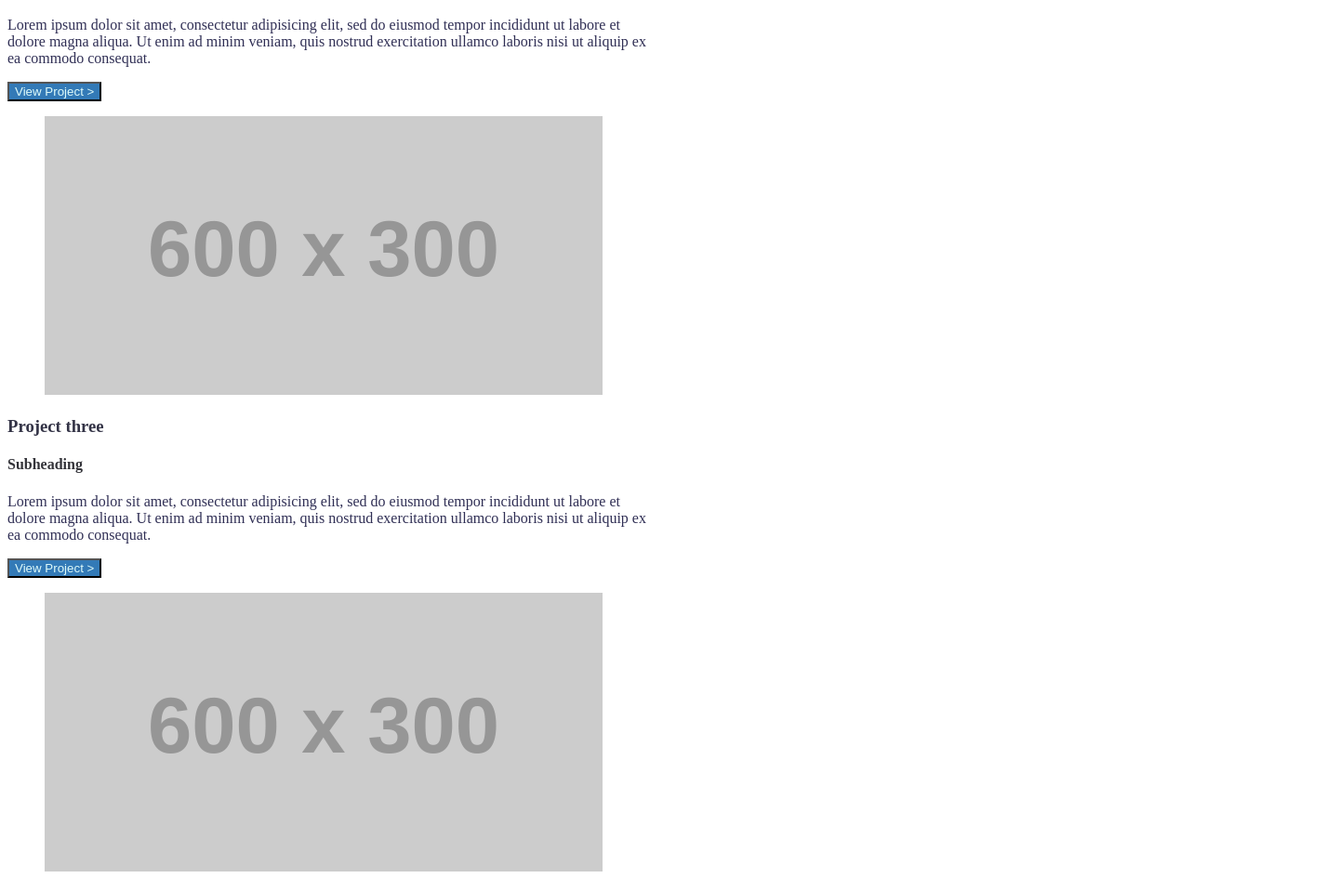
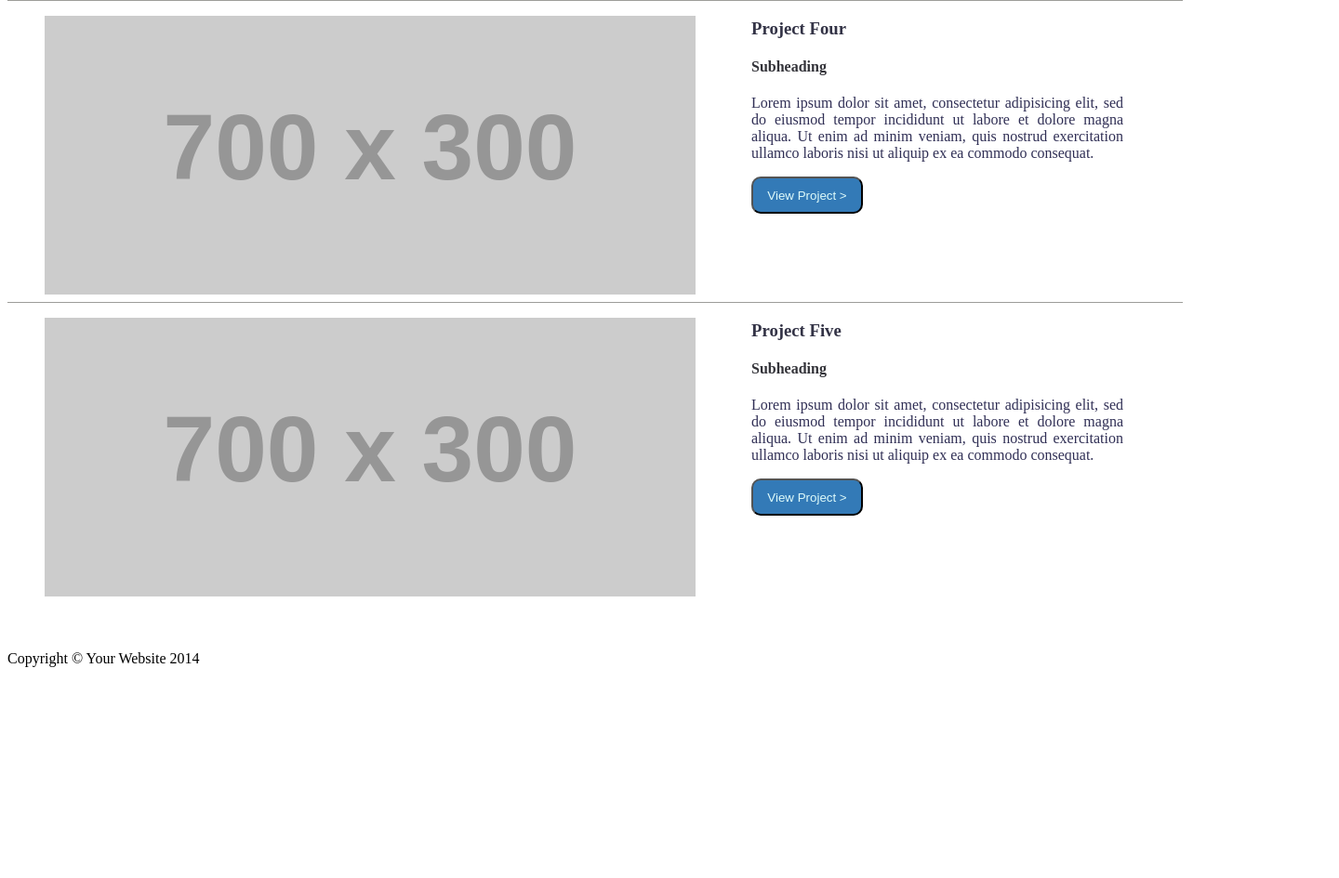
Before and after one commit to Salwasalwa/gabarit-2, a plain HTML site: page index.html in a window 1280 px wide. Shown: the part 1108-2053 px from the top of the page at 93% size, 1440 px wide, since content can reach past the window. After the commit the page ends 1842 px from the top, so only its background shows below. Drawn offline with Linux system fonts and the light colour scheme; placeholder pictures from the web are drawn by us.

Commit message:
Modifs html/css

```diff
--- a/css/style.css
+++ b/css/style.css
@@ -9,10 +9,24 @@ li {
 
 }
 header {
+    box-sizing: border-box;
     background-color: #222222;
     color: #9d9d99;
     height: 50px;
 
+}
+
+main {
+    margin: auto;
+}
+
+#titre {
+    margin-left: 50px;
+
+}
+h1, h2 {
+    box-sizing: border-box;
+    display: inline-block;
 }
 
 h1 {
@@ -21,27 +35,55 @@ h1 {
 
 h2 {
     color: #777777;
+    padding-left: 0.5em;
 }
 
 article{
     box-sizing: border-box;
+    margin: 0;
+    padding: 0;
+    height: 325px;
+    border-top: 1px solid #9d9d99;
+
+}
+
+img {
     float: left;
-    width: 700px;
+    max-width: 700px;
+    max-height: 300px;
 }
 
 h3 {
     color: #333346;
+    width: 50%;
+    margin-left: 800px;
 }
 
 h4 {
     color: #333339;
+    width: 50%;
+    margin-left: 800px;
+
 }
 
-p {
+article p {
     color: #302f55;
+    width: 400px;
+    margin-left: 800px;
+    text-align: justify;
+
 }
 
  button{
+     width: 120px;
+     height: 40px;
+     border-radius: 10px;
      background-color: #337ab7;
      color: #dffbfa;
  }
+
+footer {
+    float: left;
+    width: 100%;
+    text-align: left;
+}
--- a/index.html
+++ b/index.html
@@ -9,7 +9,7 @@
 
 <body>
     <header>
-        <nav>
+        <nav id="menu">
             <ul>
                 <li>Start Bootstrap</li>
                 <li>About</li>
@@ -19,67 +19,82 @@
         </nav>
     </header>
     <main>
-        <h1>Page headding</h1>
+        <section id="titre">
+            <h1>Page heading</h1>
             <h2>Secundary text</h2>
+        </section>
         <section>
             <article>
                 <figure>
-                    <img alt="project-one" src="http://placehold.it/600x300"/>
+                    <img alt="project-one" src="http://placehold.it/700x300"/>
                 </figure>
                 <h3>Project One</h3>
                 <h4>Subheading</h4>
                 <p>
                     Lorem ipsum dolor sit amet, consectetur adipisicing elit, sed do eiusmod tempor incididunt ut labore et dolore magna aliqua. Ut enim ad minim veniam, quis nostrud exercitation ullamco laboris nisi ut aliquip ex ea commodo consequat.
                 </p>
-                <button>View Project > </button>
+                <p><button>View Project > </button></p>
             </article>
             <article>
                 <figure>
-                    <img alt="project-two" src="http://placehold.it/600x300" />
+                    <img alt="project-two" src="http://placehold.it/700x300" />
                 </figure>
                 <h3>Project Two</h3>
                 <h4>Subheading</h4>
                 <p>
                     Lorem ipsum dolor sit amet, consectetur adipisicing elit, sed do eiusmod tempor incididunt ut labore et dolore magna aliqua. Ut enim ad minim veniam, quis nostrud exercitation ullamco laboris nisi ut aliquip ex ea commodo consequat.
                 </p>
-                <button>View Project > </button>
+                <p><button>View Project > </button></p>
             </article>
             <article>
                 <figure>
-                    <img alt="project-three" src="http://placehold.it/600x300" />
-                </figure>
+                    <img alt="project-three" src="http://placehold.it/700x300"/>                </figure>
                     <h3>Project three</h3>
                     <h4>Subheading</h4>
                     <p>
                         Lorem ipsum dolor sit amet, consectetur adipisicing elit, sed do eiusmod tempor incididunt ut labore et dolore magna aliqua. Ut enim ad minim veniam, quis nostrud exercitation ullamco laboris nisi ut aliquip ex ea commodo consequat.
                     </p>
-                <button>View Project > </button>
+                    <p><button>View Project > </button></p>
                 </article>
                 <article>
                     <figure>
-                    <img alt="project-four" src="http://placehold.it/600x300"/>
+                        <img alt="project-four" src="http://placehold.it/700x300"/>
                     </figure>
                     <h3>Project Four</h3>
                     <h4>Subheading</h4>
                     <p>
                         Lorem ipsum dolor sit amet, consectetur adipisicing elit, sed do eiusmod tempor incididunt ut labore et dolore magna aliqua. Ut enim ad minim veniam, quis nostrud exercitation ullamco laboris nisi ut aliquip ex ea commodo consequat.
                     </p>
-                <button>View Project > </button>
+                    <p><button>View Project > </button></p>
                 </article>
                 <article>
                     <figure>
-                    <img alt="project-five" src="http://placehold.it/600x300"/>
+                        <img alt="project-five" src="http://placehold.it/700x300"/>
                     </figure>
                     <h3>Project Five</h3>
                     <h4>Subheading</h4>
                     <p>
                         Lorem ipsum dolor sit amet, consectetur adipisicing elit, sed do eiusmod tempor incididunt ut labore et dolore magna aliqua. Ut enim ad minim veniam, quis nostrud exercitation ullamco laboris nisi ut aliquip ex ea commodo consequat.
                     </p>
-                <button>View Project > </button>
+                    <p><button>View Project > </button></p>
                 </article>
             </section>
 
         </main>
+        <footer>
+            <nav id="pages">
+                <ul>
+                    <li></li>
+                    <li></li>
+                    <li></li>
+                    <li></li>
+                    <li></li>
+                    <li></li>
+                    <li></li>
+                </ul>
+            </nav>
+            <p>Copyright © Your Website 2014</p>
+        </footer>
     </body>
 
     </html>
```
Lines whose indentation alone changed are shown as unchanged.
